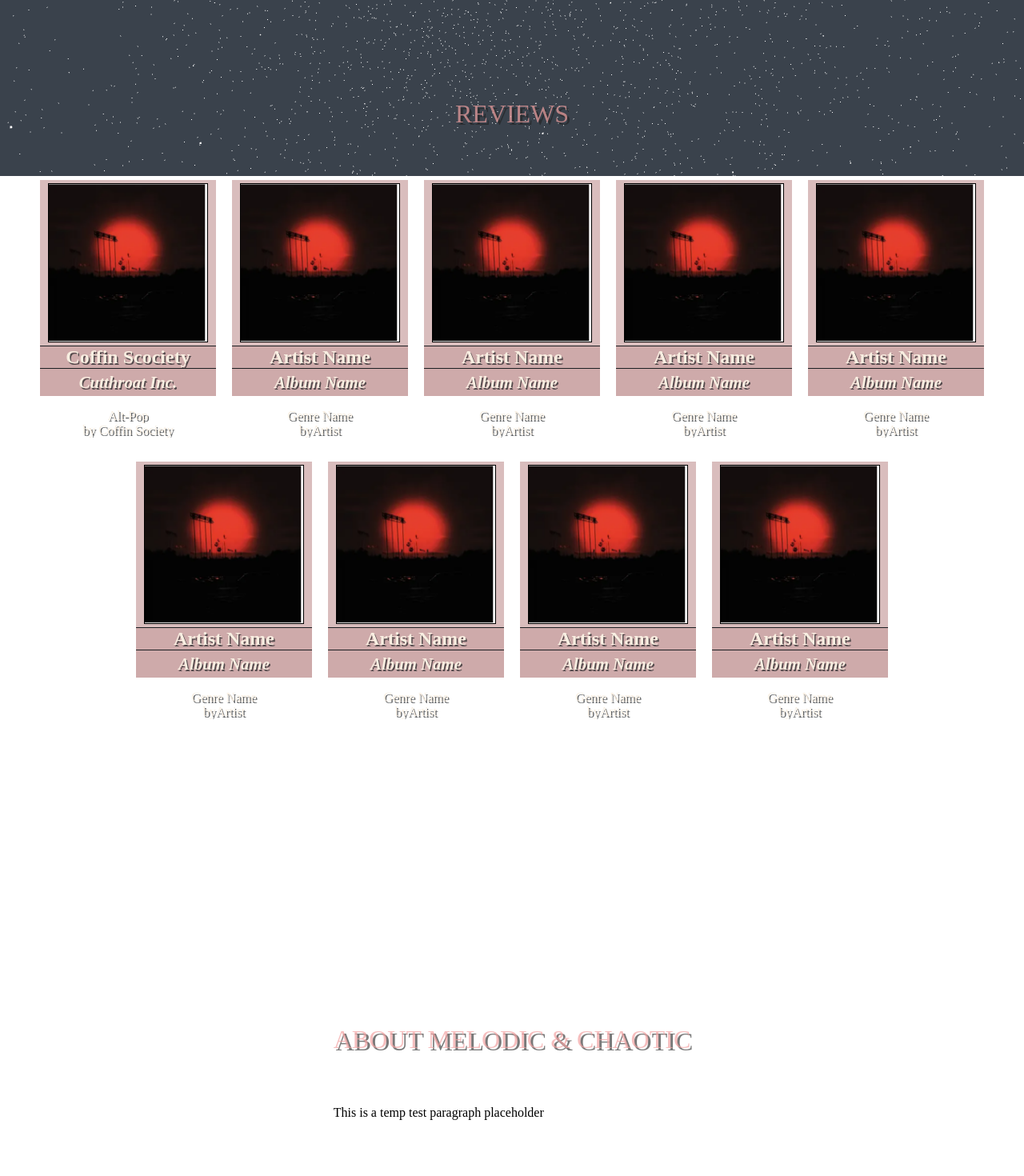
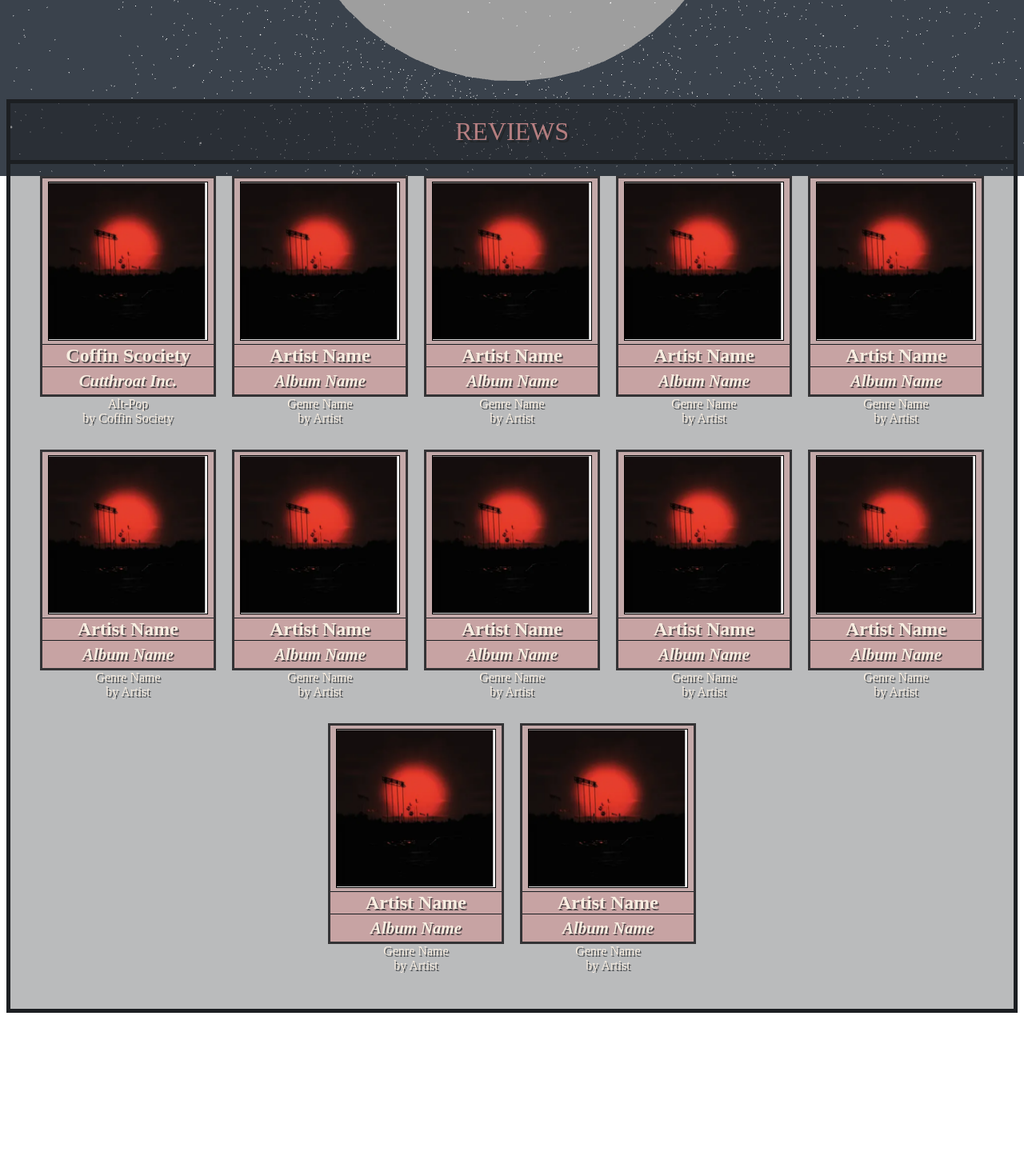
Before and after one commit to CalebAddi/musicblog-svelte-site, a Svelte app in the folder musicblog-svelte-site/: page / in a window 1280 px wide. Shown: the part 580-2050 px from the top of the page at 80% size. Before the commit the page ends 1988 px from the top, so only its background shows below. Built offline with nearby package versions, Linux system fonts and the light colour scheme.

Commit message:
Update four
Updated more of the review section.

Added the about and footer section

```diff
--- a/musicblog-svelte-site/src/App.svelte
+++ b/musicblog-svelte-site/src/App.svelte
@@ -2,6 +2,7 @@
 	import About from "./components/About.svelte";
 	import Home from "./components/Home.svelte";
 	import Reviews from "./components/Reviews.svelte";
+	import Footer from "./components/Footer.svelte";
 
 	import { onMount } from 'svelte';
 	import { createScene } from "./scene";
@@ -51,6 +52,10 @@
 
 	<div class="about-container" id="about">
 		<About />
+	</div>
+
+	<div class="footer-container">
+		<Footer />
 	</div>
 </main>
 
@@ -137,26 +142,6 @@
 		text-shadow: rgb(31, 31, 31, .6) 5px 5px;
 	}
 
-	/* h4 {
-		margin-top: 12rem;
-		margin-bottom: 4rem;
-		font-size: 2rem;
-		font-weight: 500;
-		text-transform: uppercase;
-		color: rgba(242, 162, 162, 0.7);
-		text-align: center;
-		text-shadow: rgb(31, 31, 31, .6) 3px 3px;
-	}
-
-	p {
-		margin-top: 12rem;
-		font-size: 1.5rem;
-		text-transform: uppercase;
-		color: rgba(223, 223, 223, 0.5);
-		text-align: center;
-		text-shadow: rgb(31, 31, 31, .6) 3px 3px;
-	} */
-
 		@media (min-width: 640px) {
 			main {
 				max-width: none;
--- a/musicblog-svelte-site/src/components/About.svelte
+++ b/musicblog-svelte-site/src/components/About.svelte
@@ -5,12 +5,15 @@
 <main>
     <div class="about-section">
         <div class="about-content">
-            <h4>About Melodic & Chaotic</h4>
-            <p>This is a temp test paragraph placeholder</p>
+            <h4>About Me</h4>
+            <p>This is a temp test paragraph placeholder. This is a temp test paragraph placeholder
+                This is a temp test paragraph placeholder. This is a temp test paragraph placeholder
+                This is a temp test paragraph placeholder. This is a temp test paragraph placeholder
+            </p>
         </div>
     <!-------------------------------------------->
         <div class="about-img">
-            <!-- <img /> -->
+            <img src="/src/ReviewTestIMG.png" alt="melodic-chaotic"/>
         </div>
     <!-------------------------------------------->
     </div>
@@ -29,8 +32,12 @@
         justify-content: center;
     }
 
+    .about-img {
+        margin-bottom: 7rem;
+    }
+
     h4 {
-    margin-top: 12rem;
+    margin-top: 4rem;
     margin-bottom: 4rem;
     font-size: 2rem;
     font-weight: 500;
@@ -40,4 +47,14 @@
     text-shadow: rgb(31, 31, 31, .6) 3px 3px;
 	font-family: 'Poppins';
 }
+
+    p {
+		margin-top: 2rem;
+        margin-bottom: 5rem;
+		font-size: 1.5rem;
+		text-transform: uppercase;
+		color: rgba(223, 223, 223, 0.5);
+		text-align: center;
+		text-shadow: rgb(31, 31, 31, .6) 3px 3px;
+	}
 </style>
--- /dev/null
+++ b/musicblog-svelte-site/src/components/Footer.svelte
@@ -0,0 +1,56 @@
+<script>
+
+</script>
+
+<main>
+    <div class="footer-container">
+        <div class="footer-header">
+            <h4>Melodic & Chaotic</h4>
+        </div>
+
+        <div class="para-container">
+            <p>© All Rights Reserved</p>
+        </div>
+    </div>
+</main>
+
+<style>
+    *
+	{
+		margin: 0;
+		padding: 0;
+		box-sizing: border-box;
+	}
+
+    .footer-container {
+        position: relative;
+        z-index: 2;
+        text-align: center;
+        margin-bottom: 2rem;
+        background-color: rgb(28, 31, 34, .3);
+	    padding-top: 1px;
+	    border: 5px solid #1c1f22;
+    }
+
+    h4 {
+    padding-top: 1rem;
+    margin-bottom: 1rem;
+    font-size: 1.2rem;
+    font-weight: 500;
+    text-transform: uppercase;
+    color: rgba(242, 162, 162, 0.7);
+    text-align: center;
+    text-shadow: rgb(31, 31, 31, .6) 2px 2px;
+	font-family: 'Poppins';
+}
+
+p {
+		margin-top: 2rem;
+        margin-bottom: 5rem;
+		font-size: 1rem;
+		text-transform: uppercase;
+		color: rgba(255, 135, 135, 0.5);
+		text-align: center;
+		text-shadow: rgb(31, 31, 31, .6) 3px 3px;
+	}
+</style>
--- a/musicblog-svelte-site/src/components/Reviews.svelte
+++ b/musicblog-svelte-site/src/components/Reviews.svelte
@@ -71,10 +71,34 @@
 			artistLink: "",
 			genreLink: ""
 		},
+
+		revAlbum10:
+		{
+			id: 10,
+			albumLink: "",
+			artistLink: "",
+			genreLink: ""
+		},
+
+		revAlbum11:
+		{
+			id: 11,
+			albumLink: "",
+			artistLink: "",
+			genreLink: ""
+		},
+
+		revAlbum12:
+		{
+			id: 12,
+			albumLink: "",
+			artistLink: "",
+			genreLink: ""
+		},
 	}
 </script>
 
-<main>
+<main class='review-body'>
     <div class="review-container">
 			<div>
 				<h4 class="h4-review">Reviews</h4>
@@ -136,7 +160,7 @@
 					</ul>
 					<ul class="authors">
 						<li>
-							<a target="_blank" href="" class="linked-display-name"><span class="by">by</span>Artist</a>
+							<a target="_blank" href="" class="linked-display-name"><span class="by">by </span>Artist</a>
 						</li>
 					</ul>
 				</div>
@@ -166,7 +190,7 @@
 					</ul>
 					<ul class="authors">
 						<li>
-							<a target="_blank" href="" class="linked-display-name"><span class="by">by</span>Artist</a>
+							<a target="_blank" href="" class="linked-display-name"><span class="by">by </span>Artist</a>
 						</li>
 					</ul>
 				</div>
@@ -196,7 +220,7 @@
 					</ul>
 					<ul class="authors">
 						<li>
-							<a target="_blank" href="" class="linked-display-name"><span class="by">by</span>Artist</a>
+							<a target="_blank" href="" class="linked-display-name"><span class="by">by </span>Artist</a>
 						</li>
 					</ul>
 				</div>
@@ -226,7 +250,7 @@
 					</ul>
 					<ul class="authors">
 						<li>
-							<a target="_blank" href="" class="linked-display-name"><span class="by">by</span>Artist</a>
+							<a target="_blank" href="" class="linked-display-name"><span class="by">by </span>Artist</a>
 						</li>
 					</ul>
 				</div>
@@ -256,7 +280,7 @@
 					</ul>
 					<ul class="authors">
 						<li>
-							<a target="_blank" href="" class="linked-display-name"><span class="by">by</span>Artist</a>
+							<a target="_blank" href="" class="linked-display-name"><span class="by">by </span>Artist</a>
 						</li>
 					</ul>
 				</div>
@@ -286,7 +310,7 @@
 					</ul>
 					<ul class="authors">
 						<li>
-							<a target="_blank" href="" class="linked-display-name"><span class="by">by</span>Artist</a>
+							<a target="_blank" href="" class="linked-display-name"><span class="by">by </span>Artist</a>
 						</li>
 					</ul>
 				</div>
@@ -316,7 +340,7 @@
 					</ul>
 					<ul class="authors">
 						<li>
-							<a target="_blank" href="" class="linked-display-name"><span class="by">by</span>Artist</a>
+							<a target="_blank" href="" class="linked-display-name"><span class="by">by </span>Artist</a>
 						</li>
 					</ul>
 				</div>
@@ -346,7 +370,97 @@
 					</ul>
 					<ul class="authors">
 						<li>
-							<a target="_blank" href="" class="linked-display-name"><span class="by">by</span>Artist</a>
+							<a target="_blank" href="" class="linked-display-name"><span class="by">by </span>Artist</a>
+						</li>
+					</ul>
+				</div>
+			</div>
+			<!-- Review Container #10 -->
+			<div class="review">
+				<a target="_blank" href="" class="review_link">
+					<div class="review-artwork">
+						<div>
+							<img src="/src/ReviewTestIMG.png" alt="album">
+						</div>
+					</div>
+					<div class="review-title-artist">
+						<ul class="artist-list">
+							<li class="artist-li">Artist Name</li>
+						</ul>
+						<h5 class="review-title-album">
+							<em>Album Name</em>
+						</h5>
+					</div>
+				</a>
+				<div class="review-meta">
+					<ul class="genre-list">
+						<li class="genre-list-item">
+							<a target="_blank" href="" class="genre-list-link">Genre Name</a>
+						</li>
+					</ul>
+					<ul class="authors">
+						<li>
+							<a target="_blank" href="" class="linked-display-name"><span class="by">by </span>Artist</a>
+						</li>
+					</ul>
+				</div>
+			</div>
+			<!-- Review Container #11 -->
+			<div class="review">
+				<a target="_blank" href="" class="review_link">
+					<div class="review-artwork">
+						<div>
+							<img src="/src/ReviewTestIMG.png" alt="album">
+						</div>
+					</div>
+					<div class="review-title-artist">
+						<ul class="artist-list">
+							<li class="artist-li">Artist Name</li>
+						</ul>
+						<h5 class="review-title-album">
+							<em>Album Name</em>
+						</h5>
+					</div>
+				</a>
+				<div class="review-meta">
+					<ul class="genre-list">
+						<li class="genre-list-item">
+							<a target="_blank" href="" class="genre-list-link">Genre Name</a>
+						</li>
+					</ul>
+					<ul class="authors">
+						<li>
+							<a target="_blank" href="" class="linked-display-name"><span class="by">by </span>Artist</a>
+						</li>
+					</ul>
+				</div>
+			</div>
+			<!-- Review Container #12 -->
+			<div class="review">
+				<a target="_blank" href="" class="review_link">
+					<div class="review-artwork">
+						<div>
+							<img src="/src/ReviewTestIMG.png" alt="album">
+						</div>
+					</div>
+					<div class="review-title-artist">
+						<ul class="artist-list">
+							<li class="artist-li">Artist Name</li>
+						</ul>
+						<h5 class="review-title-album">
+							<em>Album Name</em>
+						</h5>
+					</div>
+				</a>
+				<div class="review-meta">
+					<ul class="genre-list">
+						<li class="genre-list-item">
+							<a target="_blank" href="" class="genre-list-link">Genre Name</a>
+						</li>
+					</ul>
+					<ul class="authors">
+						<li>
+							<a target="_blank" href="" class="linked-display-name"><span class="by">by </span>Artist</a>
 						</li>
 					</ul>
 				</div>
@@ -382,7 +496,24 @@
 	}
 
     /*------- Review Section -------*/
+
+.review-body {
+	background-color: rgb(28, 31, 34, .3);
+	padding-top: 1px;
+	border: 5px solid #1c1f22;
+}
+
+.review-container {
+	margin-top: -1px;
+	padding-top: 1px;
+	padding-bottom: 1px;
+	background-color: rgb(28, 31, 34, .3);
+	border-bottom: 5px solid #1c1f22;
+}
+
 .review-section {
+	margin-bottom: 15px;
+	padding-top: 15px;
     flex-wrap: wrap;
     display: flex;
     justify-content: center;
@@ -404,6 +535,7 @@
     text-decoration: none;
     transition: color .15s;
     background-color: rgba(201, 161, 161, 0.7);
+	border: 3px solid rgb(28, 31, 34, .85);
 }
 
 .review-artwork {
@@ -420,7 +552,6 @@
     color: rgb(248, 238, 225);
     background-color: rgba(201, 161, 161, 0.7);
     font-weight: 600;
-    margin-bottom: 1rem;
     padding-bottom: 5px;
     font-family: 'Poppins';
 }
@@ -437,18 +568,9 @@
 
 /*------- Headings and Paragraphs -------*/
 
-/* h3 {
-    font-size: 1rem;
-    font-weight: 500;
-    text-transform: uppercase;
-    color: rgba(242, 162, 162, 0.7);
-    text-align: center;
-    text-shadow: rgb(31, 31, 31, .6) 5px 5px;
-} */
-
 h4 {
-    margin-top: 12rem;
-    margin-bottom: 4rem;
+    padding-top: 1rem;
+    margin-bottom: 1rem;
     font-size: 2rem;
     font-weight: 500;
     text-transform: uppercase;
@@ -457,15 +579,6 @@ h4 {
     text-shadow: rgb(31, 31, 31, .6) 3px 3px;
 	font-family: 'Poppins';
 }
-
-/* p {
-    margin-top: 12rem;
-    font-size: 1.5rem;
-    text-transform: uppercase;
-    color: rgba(223, 223, 223, 0.5);
-    text-align: center;
-    text-shadow: rgb(31, 31, 31, .6) 3px 3px;
-} */
 
 @media (min-width: 640px) {
 			main {
--- a/musicblog-svelte-site/src/scene.js
+++ b/musicblog-svelte-site/src/scene.js
@@ -10,7 +10,7 @@ const camera = new THREE.PerspectiveCamera(75, window.innerWidth / window.innerH
 const vinylTexture = new THREE.TextureLoader().load('../public/images/vinyl-02.png');
 
 // Objects
-const geometry = new THREE.RingGeometry(.17, 1.7, 50, 25);
+const geometry = new THREE.RingGeometry(.20, 2.7, 50, 25);
 const particlesGeometry = new THREE.BufferGeometry;
 const particleCount = 12000;
 
```
